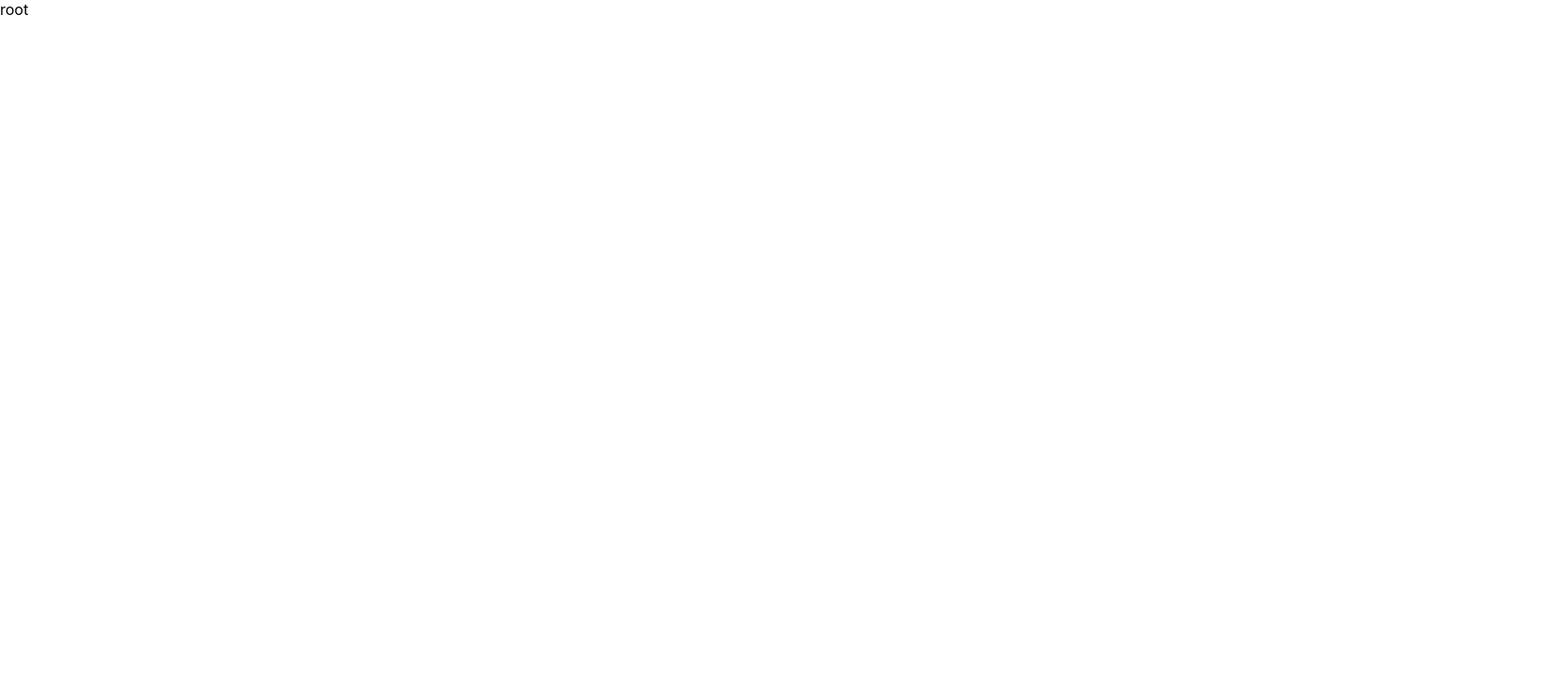
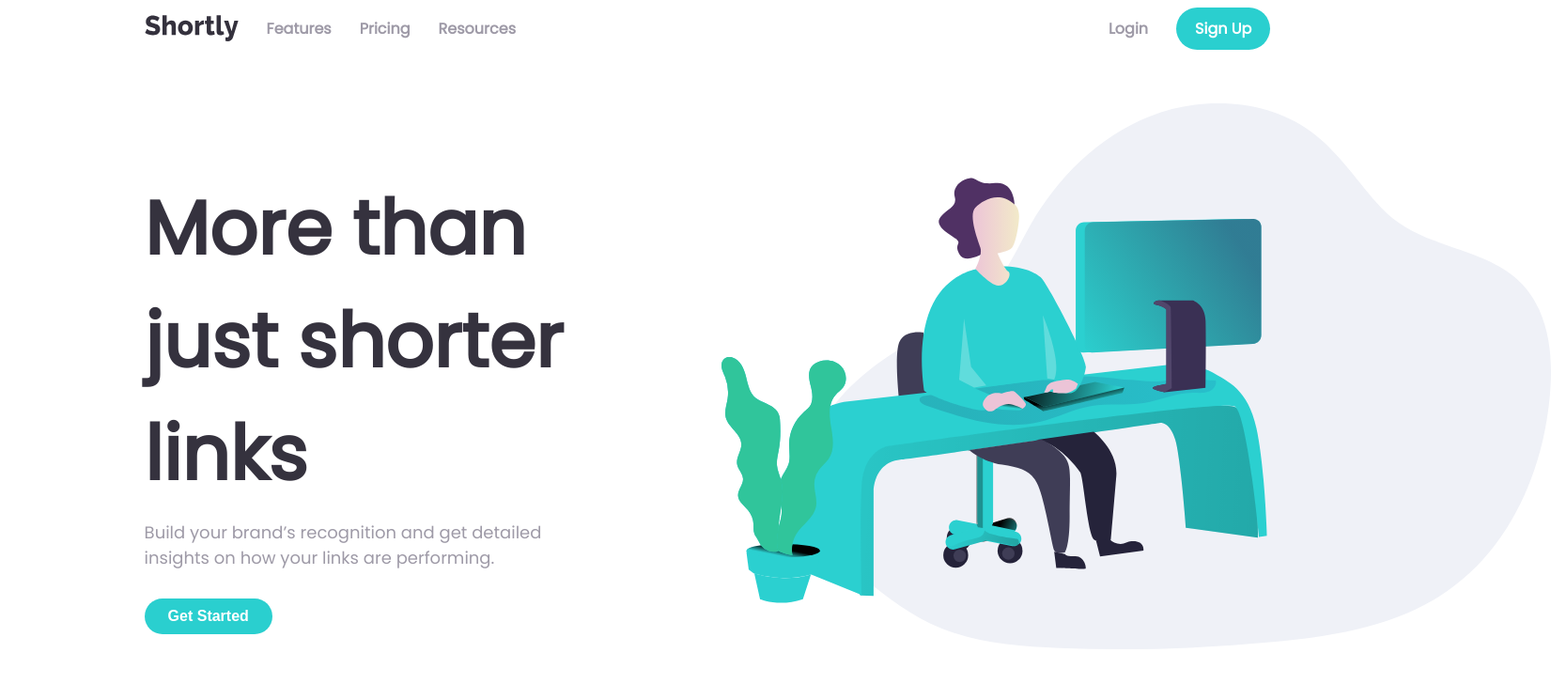
Before and after one commit to Runo-saduwa/shortly, a React (Create React App) app: page / in a window 1536 px wide. Shown: the top 728 px of the page at 94% size, 1651 px wide, since content can reach past the window. Built offline with nearby package versions, Linux system fonts and the light colour scheme.

Commit message:
navbar and hero completed

```diff
--- a/public/index.html
+++ b/public/index.html
@@ -10,6 +10,8 @@
       content="Web site created using create-react-app"
     />
     <link href="https://fonts.googleapis.com/css?family=Poppins&display=swap" rel="stylesheet">
+    <link rel="stylesheet" href="https://cdnjs.cloudflare.com/ajax/libs/font-awesome/5.11.2/css/all.min.css">
+    <link rel="stylesheet" href="https://cdnjs.cloudflare.com/ajax/libs/font-awesome/5.11.2/css/fontawesome.min.css">
     <link rel="apple-touch-icon" href="logo192.png" />
     <!--
       manifest.json provides metadata used when your web app is installed on a
--- a/src/App.css
+++ b/src/App.css
@@ -1,3 +1,11 @@
+body {
+  margin: 0;
+  padding: 0;
+  overflow-x: hidden;
+  box-sizing: border-box;
+  font-family: var(--poppins);
+}
+
 :root {
   /* Primary colors */
     --Cyan: hsl(180, 66%, 49%);
--- a/src/App.js
+++ b/src/App.js
@@ -1,14 +1,18 @@
-import React from 'react';
+import React, {Fragment} from 'react';
 // Components //
 import NavBar from './components/NavBar/NavBar';
+import Hero from './components/Hero/Hero';
 import './App.css';
 
 function App() {
-  return (
-    <div className="App">
-      root
-    </div>
-  );
+	return (
+		<div className="App">
+				<NavBar/>
+			<Fragment>
+				<Hero/>
+			</Fragment>
+		</div>
+	);
 }
 
 export default App;
--- /dev/null
+++ b/src/components/Hero/Hero.css
@@ -0,0 +1,92 @@
+.header {
+    width: 100%;
+}
+.illustration {
+    width: 138%;
+}
+
+.header:last-child {
+    text-align: center;
+}
+
+.header:last-child h1 {
+    padding: 0 50px;
+    color: var(--VeryDarkBlue);
+    font-weight: 700;
+    margin-bottom: 0;
+}
+.header:last-child p {
+    padding: 0 50px;
+    margin:10px 0;
+    color: var(--GrayishViolet);
+    font-size: 16px;
+
+}
+.header:last-child button {
+    border: none;
+    padding: 10px 25px;
+    background-color: var(--Cyan);
+    border-radius: 50px;
+    font-size: 16px;
+    color: var(--pureWhite);
+    font-weight: 700;
+    outline: none;
+
+}
+
+@media screen and (min-width: 1440px) {
+   .header {
+       height: 70vh;
+       display: grid;
+       grid-template-areas: 'intro image';
+       grid-template-columns: 1fr 1fr;
+   }
+   .first {
+       grid-area: image;
+   }
+   .second {
+       grid-area: intro;
+   }
+   .illustration{
+       margin-top: 50px;
+       width: 115%;
+       /* margin-right: -240px; */
+   }
+   .header:last-child {
+    text-align: left;
+}
+
+
+.second div {
+    width:70%;
+    margin-left: 20%;
+    margin-top:16%;
+
+}
+.header:last-child button {
+    border: none;
+    padding: 10px 25px;
+    background-color: var(--Cyan);
+    border-radius: 50px;
+    font-size: 16px;
+    color: var(--pureWhite);
+    margin-top: 20px;
+
+}
+
+.header:last-child h1 {
+    padding: 0 0;
+    color: var(--VeryDarkBlue);
+    font-weight: 700;
+    font-size: 5rem;
+    margin-bottom: 0;
+}
+.header:last-child p {
+    width: 80%;
+    padding: 0 0;
+    margin:10px 0;
+    color: var(--GrayishViolet);
+    font-size: 18px;
+
+}
+}
--- /dev/null
+++ b/src/components/Hero/Hero.js
@@ -0,0 +1,26 @@
+import React from 'react';
+import './Hero.css';
+import illustration from '../../images/illustration-working.svg';
+
+const Hero = () => {
+	return (
+		<div>
+			<header className="header">
+				<div className="first">
+					<img className="illustration" src={illustration} alt="illustration" />
+				</div>
+				<div className="second">
+					<div>
+						<h1 className="introHeader">More than just shorter links</h1>
+						<p className="introParagraph">
+							Build your brand’s recognition and get detailed insights on how your links are performing.
+						</p>
+						<button className="getStaredButton">Get Started</button>
+					</div>
+				</div>
+			</header>
+		</div>
+	);
+};
+
+export default Hero;
--- a/src/components/NavBar/NavBar.css
+++ b/src/components/NavBar/NavBar.css
@@ -0,0 +1,109 @@
+.navbar  {
+    position: sticky;
+}
+.hideOnMobile {
+     display: none;
+}
+.navbarContainer {
+    width: 80%;
+    margin: 0 auto;
+    display: flex;
+    justify-content:space-between;
+}
+img {
+ margin: 15px 0 0 0;
+ width: 100px;
+}
+i {
+    font-size: 2rem;
+    margin: 10px 0 0 0;
+    color: var(--Gray);
+}
+.mobileNav {
+    background-color: var(--DarkViolet);
+    width: 80%;
+    margin: 10px auto;
+    border-radius: 12px;
+}
+.mobileNav .mobileNavContainer {
+    width: 85%;
+    margin: 0 auto;
+    text-align: center;
+    padding: 15px 0;
+}
+.mobileNav .mobileNavContainer span {
+    display: block;
+    margin: 15px 0;
+    padding: 10px 0;
+}
+.mobileNav .mobileNavContainer span a:link {
+    color:var(--pureWhite);
+    text-decoration: none;
+    font-size: var(--bodyFontSize);
+    font-weight: var(--heavyFontWeight);
+    text-transform: capitalize;
+    transition: 0.5s ease-in-out;
+}
+.mobileNav .mobileNavContainer span a:visited {
+    color:var(--Cyan);
+}
+.horizontal-line {
+    width: 100%;
+    height:0.5px;
+    background-color: var(--GrayishViolet);
+}
+.signUpMobile {
+    background: var(--Cyan);
+    border-radius: 50px;
+    -moz-border-radius: 50px;
+    -webkit-border-radius: 50px;
+}
+/* Desktop Styles */
+@media screen and (min-width: 1440px) {
+    .hamburger{
+        display: none;
+    }
+    .hideOnMobile {
+       display: inline;
+    }
+    .mobileNav {
+        display: none;
+    }
+    img {
+        margin: 0;
+    }
+    .navbarContainer div {
+        height: 60px;
+        display: flex;
+        align-items: center;
+    }
+
+    .navbarContainer div .mainLinks  {
+      margin-left: 30px;
+    }
+
+    .mainLinks span, .authLinks span {
+      margin: 0 30px 0 0;
+    }
+
+    .mainLinks span a, .authLinks span a{
+      text-decoration:none;
+      color: var(--GrayishViolet);
+      font-weight: 700;
+      text-transform: capitalize;
+    }
+    .signUpDesktop {
+        background-color: var(--Cyan);
+        padding: 10px 20px;
+        border-radius: 50px;
+    -moz-border-radius: 50px;
+    -webkit-border-radius: 50px;
+    }
+    .signUpDesktop a {
+        color:var(--pureWhite) !important;
+    }
+
+
+
+
+}
--- a/src/components/NavBar/NavBar.js
+++ b/src/components/NavBar/NavBar.js
@@ -1,10 +1,70 @@
-import React from 'react';
+import React, { useState } from 'react';
+import logo from '../../images/logo.svg';
+import './NavBar.css';
 
 const NavBar = () => {
-    return (
-        <h1>Header</h1>
-    )
-}
+	const [ menu, setMenu ] = useState(false);
+	const toggleMenu = () => {
+		const menuState = menu;
+		setMenu(!menuState);
+		console.log(menu);
+	};
+	return (
+		<nav className="navbar">
+			<div className="navbarContainer">
+				<div>
+					<img src={logo} alt="logo" />
+					<div className="mainLinks hideOnMobile">
+						<span>
+							<a href="">features</a>
+						</span>
+						<span>
+							<a href="">pricing</a>
+						</span>
+						<span>
+							<a href="">resources</a>
+						</span>
+					</div>
+				</div>
 
+				<div>
+					<div className="authLinks hideOnMobile">
+						<span>
+							<a href="">login</a>
+						</span>
+						<span className="signUpDesktop">
+							<a href="">sign up</a>
+						</span>
+					</div>
+					<i onClick={toggleMenu} className="hamburger fas fa-bars" />
+				</div>
+			</div>
+
+			{menu ? (
+				<div className="mobileNav">
+					<div className="mobileNavContainer">
+						<span>
+							<a href="jjd.com">features</a>
+						</span>
+						<span>
+							<a href="nmjkx.cpod">pricing</a>
+						</span>
+						<span>
+							<a href="mk.cmkc">resources</a>
+						</span>
+
+						<div className="horizontal-line" />
+						<span>
+							<a href="jmxsj.cockc">login</a>
+						</span>
+						<span className="signUpMobile">
+							<a href="www.runo.codes">sign up</a>
+						</span>
+					</div>
+				</div>
+			) : null}
+		</nav>
+	);
+};
 
 export default NavBar;
```
